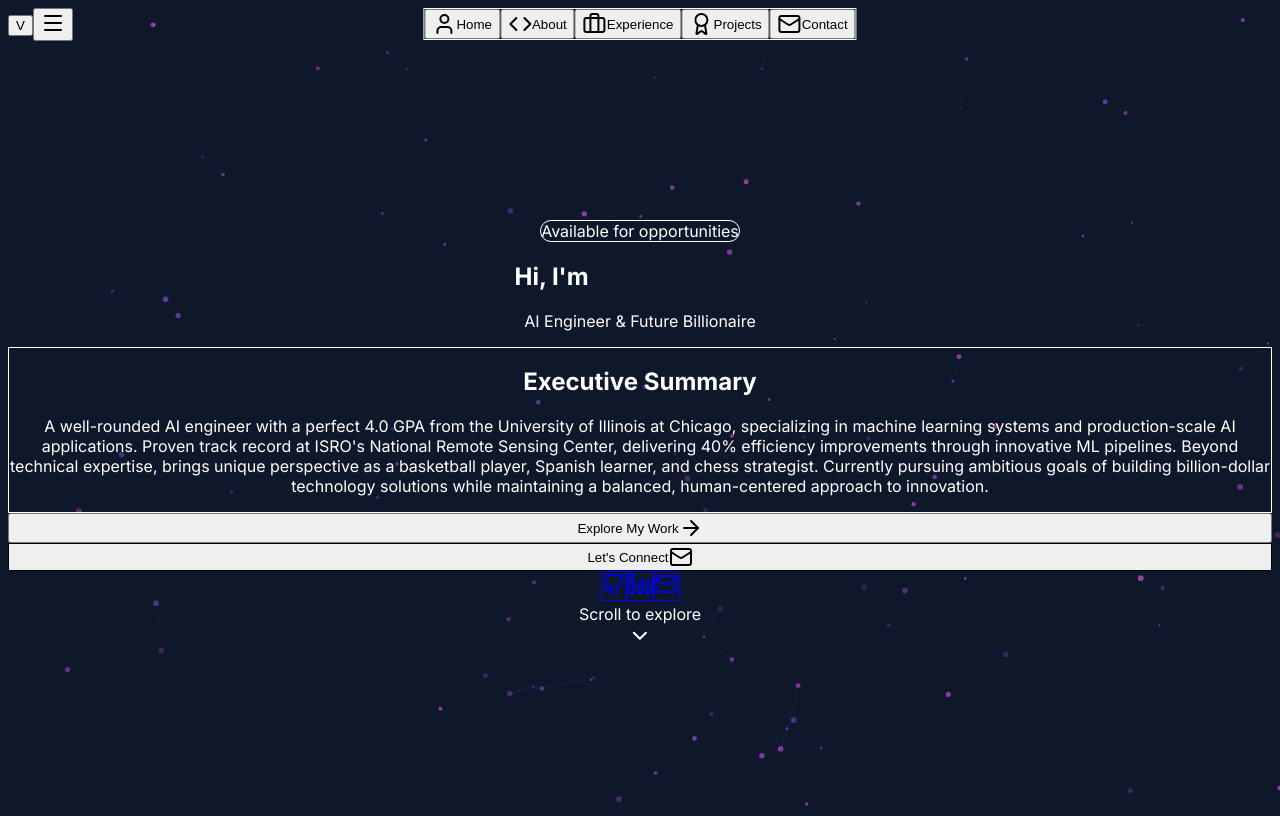
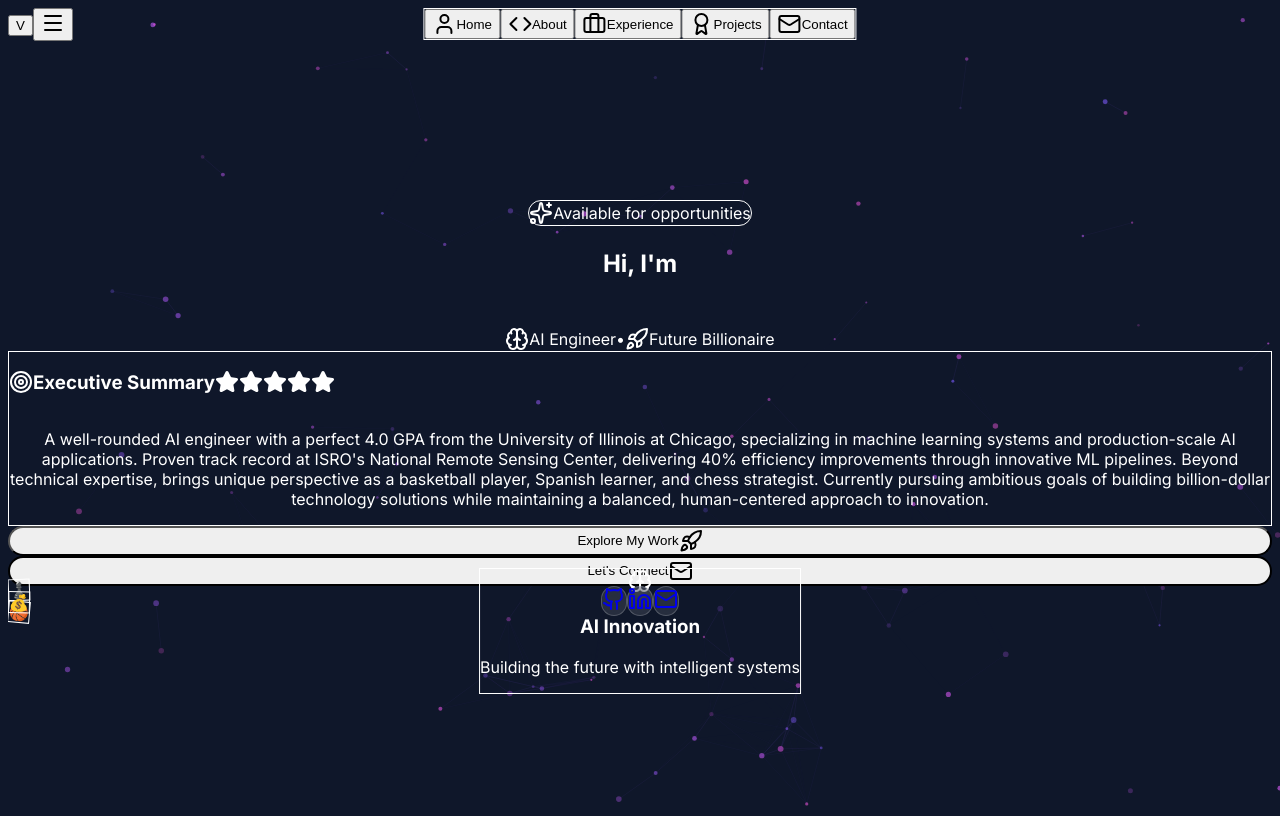
Before and after one commit to VishakBaddur/portfolio, a Next.js app: page / in a window 1280 px wide. Built offline with nearby package versions, Linux system fonts and the light colour scheme.

Commit message:
Fix: Add proper tab nav, name display, and WOW factor

```diff
--- a/src/app/globals.css
+++ b/src/app/globals.css
@@ -63,7 +63,7 @@ html {
   scroll-behavior: smooth;
 }
 
-/* Elegant animations */
+/* Stunning animations */
 @keyframes fadeInUp {
   from {
     opacity: 0;
@@ -84,12 +84,25 @@ html {
   }
 }
 
+@keyframes float {
+  0%, 100% {
+    transform: translateY(0px) rotate(0deg);
+  }
+  50% {
+    transform: translateY(-20px) rotate(2deg);
+  }
+}
+
 .animate-fade-in-up {
   animation: fadeInUp 0.6s ease-out;
 }
 
 .animate-fade-in {
   animation: fadeIn 0.4s ease-out;
+}
+
+.animate-float {
+  animation: float 6s ease-in-out infinite;
 }
 
 /* Subtle glass morphism */
@@ -143,6 +156,16 @@ html {
 
 .btn-clean:active {
   transform: translateY(0);
+}
+
+/* Hover lift effect */
+.hover-lift {
+  transition: all 0.3s ease;
+}
+
+.hover-lift:hover {
+  transform: translateY(-5px);
+  box-shadow: 0 20px 40px rgba(0, 0, 0, 0.3);
 }
 
 /* Custom animations */
--- a/src/components/Hero.tsx
+++ b/src/components/Hero.tsx
@@ -1,7 +1,7 @@
 'use client'
 
 import { motion } from 'framer-motion'
-import { Github, Linkedin, Mail, ArrowRight, ChevronDown } from 'lucide-react'
+import { Github, Linkedin, Mail, ArrowRight, Sparkles, Brain, Rocket, Target, Star } from 'lucide-react'
 import { useEffect, useState } from 'react'
 
 export function Hero() {
@@ -14,58 +14,80 @@ export function Hero() {
   if (!mounted) return null
 
   return (
-    <section className="min-h-screen flex items-center justify-center relative">
-      {/* Subtle background */}
+    <section className="min-h-screen flex items-center justify-center relative overflow-hidden">
+      {/* Stunning animated background */}
       <div className="absolute inset-0">
-        <div className="absolute top-1/4 left-1/4 w-96 h-96 bg-slate-800/20 rounded-full blur-3xl"></div>
-        <div className="absolute bottom-1/4 right-1/4 w-96 h-96 bg-slate-700/20 rounded-full blur-3xl"></div>
+        <div className="absolute top-1/4 left-1/4 w-96 h-96 bg-gradient-to-r from-purple-500/20 to-pink-500/20 rounded-full mix-blend-multiply filter blur-3xl animate-float"></div>
+        <div className="absolute top-3/4 right-1/4 w-96 h-96 bg-gradient-to-r from-blue-500/20 to-cyan-500/20 rounded-full mix-blend-multiply filter blur-3xl animate-float" style={{ animationDelay: '2s' }}></div>
+        <div className="absolute bottom-1/4 left-1/3 w-96 h-96 bg-gradient-to-r from-pink-500/20 to-rose-500/20 rounded-full mix-blend-multiply filter blur-3xl animate-float" style={{ animationDelay: '4s' }}></div>
       </div>
 
       <div className="relative z-10 max-w-6xl mx-auto px-6 lg:px-8">
-        <div className="text-center">
-          {/* Status Badge */}
+        <div className="grid lg:grid-cols-2 gap-16 items-center">
+          {/* Left Column - Main Content */}
+          <motion.div
+            initial={{ opacity: 0, x: -50 }}
+            animate={{ opacity: 1, x: 0 }}
+            transition={{ duration: 0.8 }}
+            className="text-center lg:text-left"
+          >
+            {/* Premium Badge */}
             <motion.div
               initial={{ opacity: 0, y: 20 }}
               animate={{ opacity: 1, y: 0 }}
-            transition={{ duration: 0.6 }}
-            className="inline-flex items-center space-x-2 bg-slate-800/50 backdrop-blur-sm border border-slate-700/50 rounded-full px-4 py-2 mb-8"
+              transition={{ duration: 0.6, delay: 0.2 }}
+              className="inline-flex items-center space-x-2 bg-gradient-to-r from-purple-600/20 to-pink-600/20 backdrop-blur-xl border border-purple-500/30 rounded-full px-4 py-2 mb-8"
             >
-            <div className="w-2 h-2 bg-green-400 rounded-full animate-pulse"></div>
-            <span className="text-sm text-slate-300">Available for opportunities</span>
+              <Sparkles className="w-4 h-4 text-purple-400" />
+              <span className="text-sm text-purple-300">Available for opportunities</span>
             </motion.div>
 
-          {/* Main Title */}
+            {/* Main Title with Name */}
             <motion.h1
               initial={{ opacity: 0, y: 30 }}
               animate={{ opacity: 1, y: 0 }}
-            transition={{ duration: 0.8, delay: 0.1 }}
-            className="text-5xl md:text-7xl font-light text-white mb-6"
+              transition={{ duration: 0.8, delay: 0.3 }}
+              className="text-6xl md:text-8xl font-bold mb-6 leading-tight"
             >
-            Hi, I&apos;m{' '}
-            <span className="font-medium bg-gradient-to-r from-slate-200 to-slate-400 bg-clip-text text-transparent">
+              <span className="block text-white">Hi, I&apos;m</span>
+              <span className="block bg-gradient-to-r from-purple-400 via-pink-400 to-cyan-400 bg-clip-text text-transparent">
                 Vishak Baddur
               </span>
             </motion.h1>
 
-          {/* Subtitle */}
-          <motion.p
+            {/* Enhanced Subtitle */}
+            <motion.div
               initial={{ opacity: 0, y: 20 }}
               animate={{ opacity: 1, y: 0 }}
-            transition={{ duration: 0.8, delay: 0.2 }}
-            className="text-xl md:text-2xl text-slate-400 mb-12 max-w-3xl mx-auto leading-relaxed"
+              transition={{ duration: 0.8, delay: 0.4 }}
+              className="text-2xl md:text-3xl text-gray-300 mb-8"
             >
-            AI Engineer & Future Billionaire
-          </motion.p>
+              <span className="flex items-center justify-center lg:justify-start space-x-2">
+                <Brain className="w-8 h-8 text-purple-400" />
+                <span>AI Engineer</span>
+                <span className="text-gray-500">•</span>
+                <Rocket className="w-8 h-8 text-pink-400" />
+                <span>Future Billionaire</span>
+              </span>
+            </motion.div>
 
-          {/* Executive Summary */}
+            {/* Research Paper Style Abstract */}
             <motion.div
-            initial={{ opacity: 0, y: 30 }}
+              initial={{ opacity: 0, y: 20 }}
               animate={{ opacity: 1, y: 0 }}
-            transition={{ duration: 0.8, delay: 0.3 }}
-            className="bg-slate-900/50 backdrop-blur-sm border border-slate-800/50 rounded-2xl p-8 mb-12 max-w-4xl mx-auto"
+              transition={{ duration: 0.8, delay: 0.5 }}
+              className="bg-black/20 backdrop-blur-xl border border-white/10 rounded-2xl p-8 mb-8"
             >
-            <h2 className="text-lg font-medium text-slate-200 mb-4">Executive Summary</h2>
-            <p className="text-slate-300 leading-relaxed">
+              <div className="flex items-center space-x-2 mb-4">
+                <Target className="w-5 h-5 text-purple-400" />
+                <h3 className="text-lg font-semibold text-white">Executive Summary</h3>
+                <div className="flex space-x-1">
+                  {[...Array(5)].map((_, i) => (
+                    <Star key={i} className="w-4 h-4 text-yellow-400 fill-current" />
+                  ))}
+                </div>
+              </div>
+              <p className="text-gray-300 leading-relaxed text-lg">
                 A well-rounded AI engineer with a perfect 4.0 GPA from the University of Illinois at Chicago,
                 specializing in machine learning systems and production-scale AI applications. Proven track record
                 at ISRO&apos;s National Remote Sensing Center, delivering 40% efficiency improvements through
@@ -75,88 +97,118 @@ export function Hero() {
               </p>
             </motion.div>
 
-          {/* CTA Buttons */}
+            {/* Premium CTA Buttons */}
             <motion.div
               initial={{ opacity: 0, y: 20 }}
               animate={{ opacity: 1, y: 0 }}
-            transition={{ duration: 0.8, delay: 0.4 }}
-            className="flex flex-col sm:flex-row gap-4 justify-center mb-16"
+              transition={{ duration: 0.8, delay: 0.6 }}
+              className="flex flex-col sm:flex-row gap-4 justify-center lg:justify-start"
             >
               <motion.button
-              className="group flex items-center justify-center space-x-2 px-8 py-4 bg-white text-slate-900 rounded-lg font-medium hover:bg-slate-100 transition-colors duration-200"
-              whileHover={{ scale: 1.02 }}
-              whileTap={{ scale: 0.98 }}
+                className="group px-8 py-4 bg-gradient-to-r from-purple-600 to-pink-600 text-white rounded-full font-semibold hover-lift transition-all duration-300 flex items-center justify-center space-x-2"
+                whileHover={{ scale: 1.05 }}
+                whileTap={{ scale: 0.95 }}
               >
                 <span>Explore My Work</span>
-              <ArrowRight className="w-4 h-4 group-hover:translate-x-1 transition-transform duration-200" />
+                <Rocket className="w-5 h-5" />
               </motion.button>
-
               <motion.button
-              className="flex items-center justify-center space-x-2 px-8 py-4 border border-slate-600 text-slate-300 rounded-lg font-medium hover:border-slate-500 hover:text-white transition-colors duration-200"
-              whileHover={{ scale: 1.02 }}
-              whileTap={{ scale: 0.98 }}
+                className="px-8 py-4 border-2 border-purple-400 text-purple-400 rounded-full font-semibold hover:bg-purple-400 hover:text-white transition-all duration-300 flex items-center justify-center space-x-2"
+                whileHover={{ scale: 1.05 }}
+                whileTap={{ scale: 0.95 }}
               >
                 <span>Let&apos;s Connect</span>
-              <Mail className="w-4 h-4" />
+                <Mail className="w-5 h-5" />
               </motion.button>
             </motion.div>
+          </motion.div>
+
+          {/* Right Column - Visual Elements */}
+          <motion.div
+            initial={{ opacity: 0, x: 50 }}
+            animate={{ opacity: 1, x: 0 }}
+            transition={{ duration: 0.8, delay: 0.4 }}
+            className="relative"
+          >
+            {/* Floating Cards */}
+            <div className="relative h-96">
+              {/* Main Card */}
+              <motion.div
+                className="absolute top-0 left-1/2 transform -translate-x-1/2 w-80 h-80 bg-gradient-to-br from-purple-600/20 to-pink-600/20 backdrop-blur-xl border border-white/10 rounded-3xl p-8 flex items-center justify-center"
+                animate={{ y: [0, -20, 0] }}
+                transition={{ duration: 4, repeat: Infinity }}
+              >
+                <div className="text-center">
+                  <Brain className="w-16 h-16 text-purple-400 mx-auto mb-4" />
+                  <h3 className="text-xl font-bold text-white mb-2">AI Innovation</h3>
+                  <p className="text-gray-300 text-sm">Building the future with intelligent systems</p>
+                </div>
+              </motion.div>
+
+              {/* Floating Elements */}
+              <motion.div
+                className="absolute top-4 right-4 w-20 h-20 bg-gradient-to-br from-blue-500/20 to-cyan-500/20 backdrop-blur-xl border border-white/10 rounded-2xl flex items-center justify-center"
+                animate={{ y: [0, 15, 0], rotate: [0, 5, 0] }}
+                transition={{ duration: 3, repeat: Infinity, delay: 1 }}
+              >
+                <span className="text-2xl">🏀</span>
+              </motion.div>
+
+              <motion.div
+                className="absolute bottom-4 left-4 w-20 h-20 bg-gradient-to-br from-green-500/20 to-emerald-500/20 backdrop-blur-xl border border-white/10 rounded-2xl flex items-center justify-center"
+                animate={{ y: [0, -15, 0], rotate: [0, -5, 0] }}
+                transition={{ duration: 3, repeat: Infinity, delay: 2 }}
+              >
+                <span className="text-2xl">♟️</span>
+              </motion.div>
+
+              <motion.div
+                className="absolute bottom-8 right-8 w-20 h-20 bg-gradient-to-br from-yellow-500/20 to-orange-500/20 backdrop-blur-xl border border-white/10 rounded-2xl flex items-center justify-center"
+                animate={{ y: [0, 10, 0], rotate: [0, 3, 0] }}
+                transition={{ duration: 3, repeat: Infinity, delay: 0.5 }}
+              >
+                <span className="text-2xl">💰</span>
+              </motion.div>
+            </div>
+          </motion.div>
+        </div>
 
         {/* Social Links */}
         <motion.div
+          className="flex justify-center space-x-6 mt-16"
           initial={{ opacity: 0, y: 20 }}
           animate={{ opacity: 1, y: 0 }}
-            transition={{ duration: 0.8, delay: 0.5 }}
-            className="flex justify-center space-x-6"
+          transition={{ duration: 0.8, delay: 0.8 }}
         >
           <motion.a
             href="https://github.com/VishakBaddur"
             target="_blank"
             rel="noopener noreferrer"
-              className="p-3 rounded-lg bg-slate-800/50 border border-slate-700/50 text-slate-300 hover:text-white hover:border-slate-600 transition-colors duration-200"
-              whileHover={{ scale: 1.05 }}
-              whileTap={{ scale: 0.95 }}
+            className="p-4 rounded-full glass hover:bg-purple-600 transition-all duration-300"
+            whileHover={{ scale: 1.1, rotate: 5 }}
+            whileTap={{ scale: 0.9 }}
           >
-              <Github className="w-5 h-5" />
+            <Github className="w-6 h-6 text-white" />
           </motion.a>
-
           <motion.a
             href="https://www.linkedin.com/in/vishakbaddur/"
             target="_blank"
             rel="noopener noreferrer"
-              className="p-3 rounded-lg bg-slate-800/50 border border-slate-700/50 text-slate-300 hover:text-white hover:border-slate-600 transition-colors duration-200"
-              whileHover={{ scale: 1.05 }}
-              whileTap={{ scale: 0.95 }}
+            className="p-4 rounded-full glass hover:bg-blue-600 transition-all duration-300"
+            whileHover={{ scale: 1.1, rotate: -5 }}
+            whileTap={{ scale: 0.9 }}
           >
-              <Linkedin className="w-5 h-5" />
+            <Linkedin className="w-6 h-6 text-white" />
           </motion.a>
-
           <motion.a
             href="mailto:vishakbaddurs@gmail.com"
-              className="p-3 rounded-lg bg-slate-800/50 border border-slate-700/50 text-slate-300 hover:text-white hover:border-slate-600 transition-colors duration-200"
-              whileHover={{ scale: 1.05 }}
-              whileTap={{ scale: 0.95 }}
+            className="p-4 rounded-full glass hover:bg-green-600 transition-all duration-300"
+            whileHover={{ scale: 1.1, rotate: 5 }}
+            whileTap={{ scale: 0.9 }}
           >
-              <Mail className="w-5 h-5" />
+            <Mail className="w-6 h-6 text-white" />
           </motion.a>
         </motion.div>
-
-          {/* Scroll Indicator */}
-          <motion.div
-            initial={{ opacity: 0 }}
-            animate={{ opacity: 1 }}
-            transition={{ duration: 0.8, delay: 0.8 }}
-            className="absolute bottom-8 left-1/2 transform -translate-x-1/2"
-          >
-            <motion.div
-              animate={{ y: [0, 8, 0] }}
-              transition={{ duration: 2, repeat: Infinity }}
-              className="flex flex-col items-center text-slate-400"
-            >
-              <span className="text-sm mb-2">Scroll to explore</span>
-              <ChevronDown className="w-5 h-5" />
-            </motion.div>
-          </motion.div>
-        </div>
       </div>
     </section>
   )
```
Also changed, not shown: src/app/page.tsx (+10 -10 lines). Lines whose indentation alone changed are shown as unchanged.
